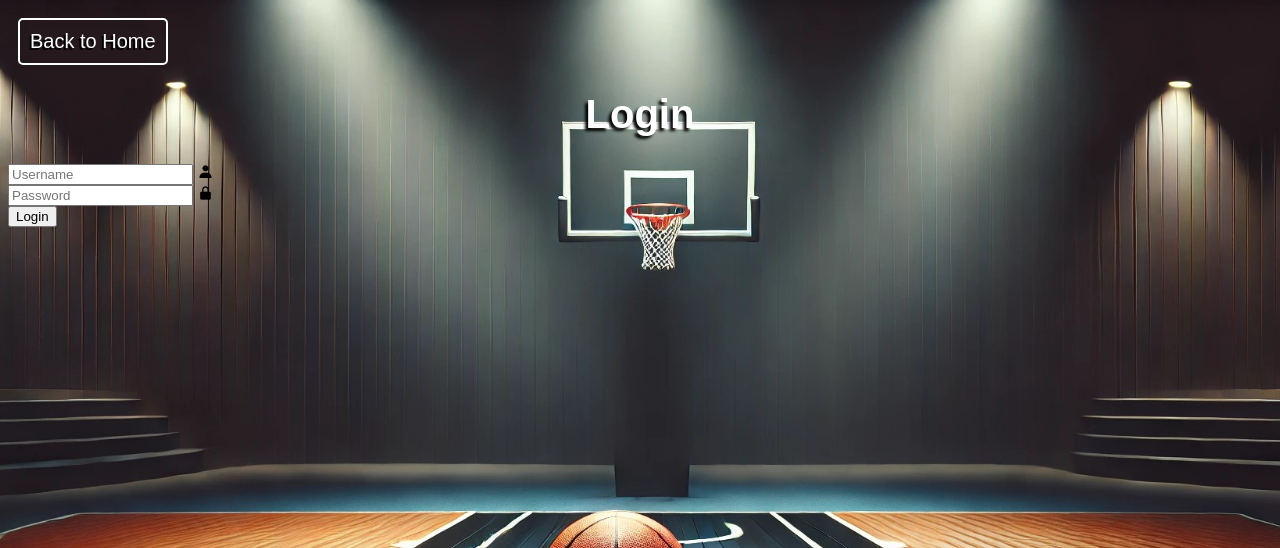
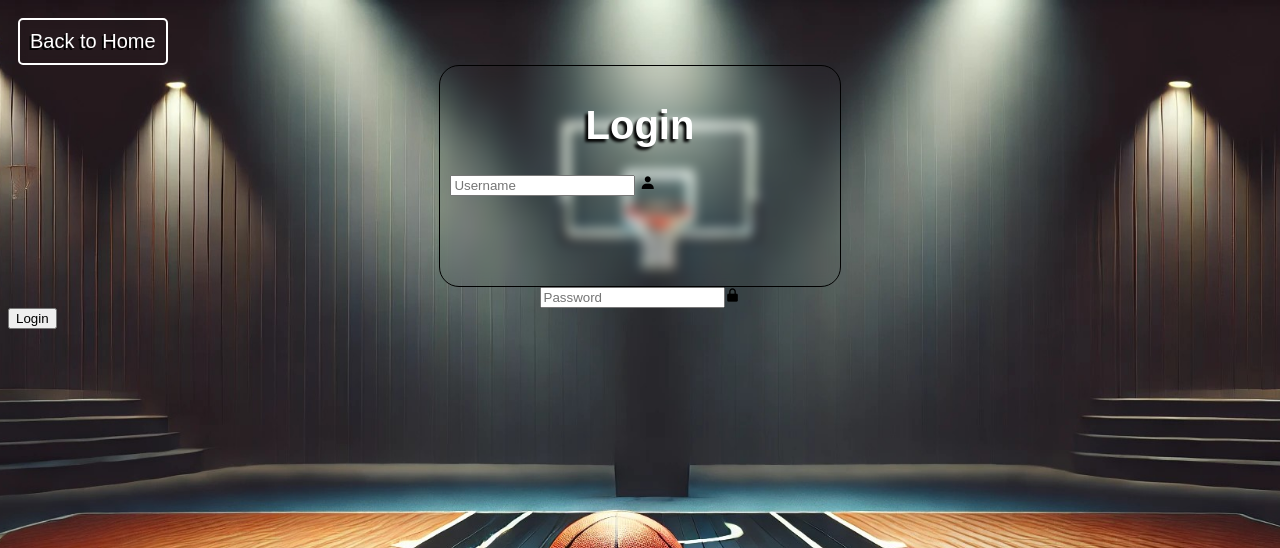
Before and after one commit to ISY0/NEAWEBSITE, a Flask app: page /Login in a window 1280 px wide. Shown: the top 548 px of the page. Run offline with Flask 3, Linux system fonts and the light colour scheme; some libraries are stand-ins or nearby versions.

Commit message:
Update styles.css

```diff
--- a/static/styles.css
+++ b/static/styles.css
@@ -1,5 +1,48 @@
+.Loginpage button {
+    background-color: white;
+    color: black;
+    padding: 14px 20px;
+    margin: 8px 0;
+    border: none;
+    width: 100%;
+    border-radius: 12px;
+    font-family: sans-serif;
+    font-size: 20px;
+    margin-top: 30px;
+    justify-content: center;
+}
 
+.Loginpage button:hover {
+    cursor: pointer;
+    background-color: #c0c0c0;
+}
 
+.Loginpage {
+    justify-content: center;
+    border: 1px solid black ;
+    background-color: transparent;
+    backdrop-filter: blur(6px);
+    margin-left: auto;
+    margin-right: auto;
+    width: 30%;
+    height: 200px;
+    border-radius: 20px;
+    padding: 10px;
+}
+.inputbox {
+    justify-content: center;
+    display: flex;
+    margin-left: auto;
+    margin-right: auto;
+}
+.Loginpage .inputbox input {
+    justify-content: center;
+    margin-left: auto;
+    margin-right: auto;
+    border-radius: 10px;
+    padding : 10px ;
+
+}
 
 .Tabcontent .PlayerSearch {
     display: flex;
@@ -262,7 +305,7 @@
     font-family: sans-serif;
 }
 #inputtable {
-    max-width: 96%;
+    max-width: 95vw;
     display: flex;
     justify-content: center;
     font-family: sans-serif;
```
